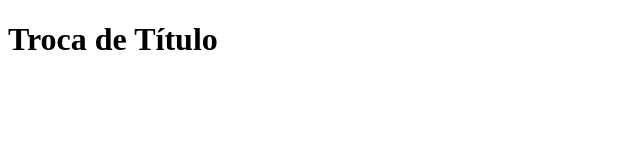
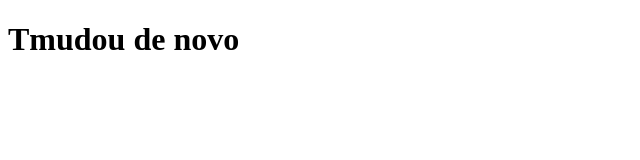
Before and after one commit to yancarneiro/atividadegithub, a plain HTML site: page index.html in a window 1280 px wide. Shown: the whole page, without its empty margins (0-640 px from the left). Drawn offline with Linux system fonts and the light colour scheme.

Commit message:
terceiro commit

```diff
--- a/index.html
+++ b/index.html
@@ -5,6 +5,6 @@
         <meta charset="utf-8">
     </head>
     <body>
-        <h1>Troca de Título</h1>
+        <h1>Tmudou de novo</h1>
     </body>
 </html>
```
